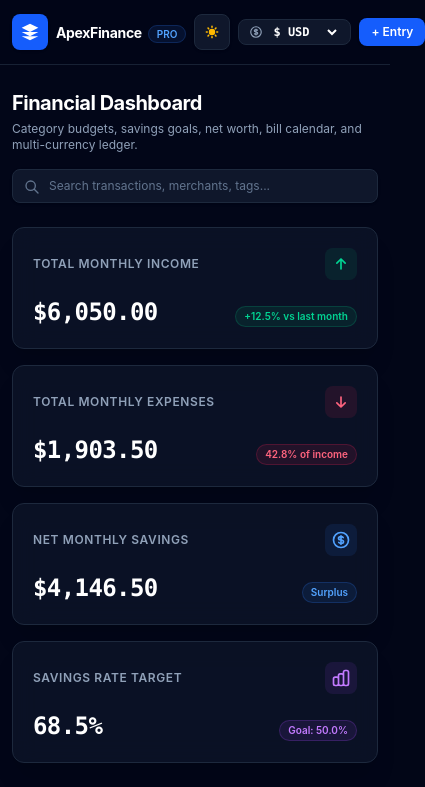
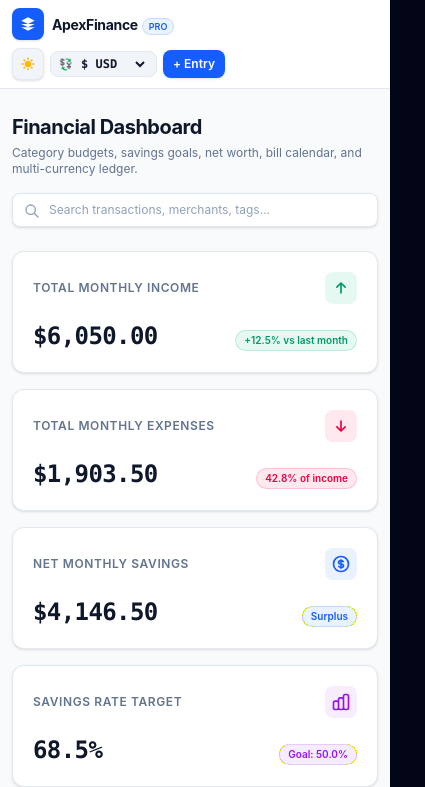
Before and after one commit to BlessedUzama/Finance-Application, a React (Vite) app: page / in a window 390 px wide. Shown: the top 787 px of the page, 425 px wide, since content can reach past the window. Built offline with nearby package versions, Linux system fonts and the light colour scheme.

Commit message:
fix: resolve iPhone SE 375px mobile header overflow and enforce instant theme DOM mutation

```diff
--- a/src/components/layout/DashboardLayout.tsx
+++ b/src/components/layout/DashboardLayout.tsx
@@ -49,26 +49,24 @@ export const DashboardLayout: React.FC<DashboardLayoutProps> = ({
     }
   };
 
-  const isDarkMode = themeMode === 'dark' || (themeMode === 'system' && window.matchMedia('(prefers-color-scheme: dark)').matches);
+  const isDarkMode = themeMode === 'dark' || (themeMode === 'system' && typeof window !== 'undefined' && window.matchMedia('(prefers-color-scheme: dark)').matches);
 
   const toggleTheme = () => {
-    // Instant 0ms toggle
-    const nextMode = isDarkMode ? 'light' : 'dark';
-    setThemeMode(nextMode);
+    setThemeMode(isDarkMode ? 'light' : 'dark');
   };
 
   return (
-    <div className="min-h-screen bg-slate-50 dark:bg-slate-950 text-slate-900 dark:text-slate-100 font-sans antialiased">
+    <div className="min-h-screen w-full max-w-full overflow-x-hidden bg-slate-50 dark:bg-slate-950 text-slate-900 dark:text-slate-100 font-sans antialiased">
       {/* Root Fixed Add Transaction Modal Overlay */}
       <AddTransactionModal />
 
       {/* Top Fixed / Sticky Navigation Bar */}
       <header className="sticky top-0 z-40 w-full border-b border-slate-200 dark:border-slate-800/80 bg-white/95 dark:bg-slate-950/95 backdrop-blur-md">
-        <div className="mx-auto flex h-16 max-w-7xl items-center justify-between px-3 sm:px-6 lg:px-8 gap-2">
+        <div className="mx-auto flex flex-wrap h-auto min-h-[4rem] max-w-7xl items-center justify-between px-3 sm:px-6 lg:px-8 py-2 gap-2">
           {/* Logo & Brand */}
-          <div className="flex items-center gap-2 sm:gap-3 shrink-0">
-            <div className="flex h-9 w-9 items-center justify-center rounded-lg bg-blue-600 font-bold text-white shadow-sm">
-              <svg className="h-5 w-5 fill-current" viewBox="0 0 24 24">
+          <div className="flex items-center gap-2 shrink-0">
+            <div className="flex h-8 w-8 sm:h-9 sm:w-9 items-center justify-center rounded-lg bg-blue-600 font-bold text-white shadow-sm">
+              <svg className="h-4 w-4 sm:h-5 sm:w-5 fill-current" viewBox="0 0 24 24">
                 <path d="M12 2L2 7l10 5 10-5-10-5zM2 17l10 5 10-5M2 12l10 5 10-5" />
               </svg>
             </div>
@@ -76,18 +74,18 @@ export const DashboardLayout: React.FC<DashboardLayoutProps> = ({
               <span className="text-sm sm:text-base font-bold tracking-tight text-slate-900 dark:text-white">
                 ApexFinance
               </span>
-              <span className="ml-1.5 rounded-full bg-blue-500/10 px-2 py-0.5 text-[10px] font-semibold text-blue-600 dark:text-blue-400 border border-blue-500/20">
+              <span className="ml-1 rounded-full bg-blue-500/10 px-1.5 py-0.5 text-[9px] sm:text-[10px] font-semibold text-blue-600 dark:text-blue-400 border border-blue-500/20">
                 PRO
               </span>
             </div>
           </div>
 
-          {/* Theme & Currency Switchers & Controls */}
-          <div className="flex items-center gap-2 sm:gap-3 shrink-0">
-            {/* Instant Light / Dark Mode Toggle Button */}
+          {/* Theme & Currency Switchers & Action Button */}
+          <div className="flex items-center gap-1.5 sm:gap-2 shrink-0">
+            {/* Theme Toggle Button */}
             <button
               onClick={toggleTheme}
-              className="flex h-9 w-9 items-center justify-center rounded-lg border border-slate-200 dark:border-slate-800 bg-slate-100 dark:bg-slate-900 text-slate-700 dark:text-slate-300 hover:bg-slate-200 dark:hover:bg-slate-800 cursor-pointer shadow-sm active:scale-95"
+              className="flex h-8 w-8 sm:h-9 sm:w-9 items-center justify-center rounded-lg border border-slate-200 dark:border-slate-800 bg-slate-100 dark:bg-slate-900 text-slate-700 dark:text-slate-300 hover:bg-slate-200 dark:hover:bg-slate-800 cursor-pointer shadow-sm active:scale-95 transition-transform"
               title={isDarkMode ? 'Switch to Light Mode' : 'Switch to Dark Mode'}
             >
               {isDarkMode ? (
@@ -101,11 +99,9 @@ export const DashboardLayout: React.FC<DashboardLayoutProps> = ({
               )}
             </button>
 
-            {/* Multi-Currency Switcher Dropdown */}
-            <div className="flex items-center gap-1.5 rounded-lg bg-slate-100 dark:bg-slate-900 border border-slate-200 dark:border-slate-800 px-2.5 py-1 text-xs font-medium text-slate-800 dark:text-slate-300">
-              <svg className="h-3.5 w-3.5 text-slate-500 dark:text-slate-400" fill="none" stroke="currentColor" viewBox="0 0 24 24">
-                <path strokeLinecap="round" strokeLinejoin="round" strokeWidth="2" d="M12 8c-1.657 0-3 .895-3 2s1.343 2 3 2 3 .895 3 2-1.343 2-3 2m0-8c1.11 0 2.08.402 2.599 1M12 8V7m0 1v8m0 0v1m0-1c-1.11 0-2.08-.402-2.599-1M21 12a9 9 0 11-18 0 9 9 0 0118 0z" />
-              </svg>
+            {/* Currency Selector */}
+            <div className="flex items-center gap-1 rounded-lg bg-slate-100 dark:bg-slate-900 border border-slate-200 dark:border-slate-800 px-2 py-1 text-xs font-medium text-slate-800 dark:text-slate-300">
+              <span className="text-[11px] font-bold text-slate-500 dark:text-slate-400">💱</span>
               <select
                 value={currentCurrency}
                 onChange={(e) => setCurrentCurrency(e.target.value as CurrencyCode)}
@@ -119,9 +115,10 @@ export const DashboardLayout: React.FC<DashboardLayoutProps> = ({
               </select>
             </div>
 
+            {/* Add Transaction Button */}
             <button
               onClick={() => setIsAddTransactionOpen(true)}
-              className="flex items-center gap-1.5 rounded-lg bg-blue-600 px-3 py-1.5 text-xs font-semibold text-white shadow-sm hover:bg-blue-500 active:scale-95 transition-all cursor-pointer"
+              className="flex items-center gap-1 rounded-lg bg-blue-600 px-2.5 sm:px-3 py-1.5 text-xs font-semibold text-white shadow-sm hover:bg-blue-500 active:scale-95 transition-all cursor-pointer"
             >
               <span>+ Entry</span>
             </button>
--- a/src/context/FinanceContext.tsx
+++ b/src/context/FinanceContext.tsx
@@ -86,21 +86,13 @@ export const FinanceProvider: React.FC<{ children: ReactNode }> = ({ children })
     return (saved as ThemeMode) || 'dark';
   });
 
-  const setThemeMode = (mode: ThemeMode) => {
-    setThemeModeState(mode);
-    localStorage.setItem('apex_theme_mode', mode);
-  };
-
-  // Sync theme mode to documentElement class and attribute
-  useEffect(() => {
+  const applyThemeToDOM = (mode: ThemeMode) => {
     const root = document.documentElement;
-
-    const applyTheme = () => {
     let isDark = false;
-      if (themeMode === 'system') {
+    if (mode === 'system') {
       isDark = window.matchMedia('(prefers-color-scheme: dark)').matches;
     } else {
-        isDark = themeMode === 'dark';
+      isDark = mode === 'dark';
     }
 
     if (isDark) {
@@ -112,11 +104,17 @@ export const FinanceProvider: React.FC<{ children: ReactNode }> = ({ children })
     }
   };
 
-    applyTheme();
+  const setThemeMode = (mode: ThemeMode) => {
+    setThemeModeState(mode);
+    localStorage.setItem('apex_theme_mode', mode);
+    applyThemeToDOM(mode);
+  };
 
+  useEffect(() => {
+    applyThemeToDOM(themeMode);
     if (themeMode === 'system') {
       const mediaQuery = window.matchMedia('(prefers-color-scheme: dark)');
-      const listener = () => applyTheme();
+      const listener = () => applyThemeToDOM('system');
       mediaQuery.addEventListener('change', listener);
       return () => mediaQuery.removeEventListener('change', listener);
     }
--- a/src/index.css
+++ b/src/index.css
@@ -1,40 +1,52 @@
 @import "tailwindcss";
 
-/* Tailwind CSS v4 class-based dark mode variant */
-@custom-variant dark (&:where(.dark, .dark *));
-
 @layer base {
-  :root {
-    --font-sans: 'Inter', system-ui, -apple-system, BlinkMacSystemFont, 'Segoe UI', Roboto, sans-serif;
+  /* Default Light Theme Variables */
+  :root,
+  html:not(.dark),
+  :root[data-theme="light"] {
     --bg-page: #f8fafc;
     --bg-header: rgba(255, 255, 255, 0.95);
     --bg-card: #ffffff;
-    --bg-card-sub: #f1f5f9;
+    --bg-subcard: #f1f5f9;
     --bg-input: #ffffff;
     --border-color: #e2e8f0;
-    --text-main: #0f172a;
+    --text-primary: #0f172a;
+    --text-secondary: #475569;
     --text-muted: #64748b;
+    --accent-blue: #2563eb;
+    --accent-emerald: #16a34a;
+    --accent-amber: #d97706;
+    --accent-rose: #dc2626;
   }
 
+  /* Dark Theme Variables */
   html.dark,
   :root[data-theme="dark"] {
     --bg-page: #020617;
     --bg-header: rgba(2, 6, 23, 0.95);
     --bg-card: #0f172a;
-    --bg-card-sub: #1e293b;
+    --bg-subcard: rgba(15, 23, 42, 0.6);
     --bg-input: #0f172a;
     --border-color: #1e293b;
-    --text-main: #f8fafc;
+    --text-primary: #f8fafc;
+    --text-secondary: #cbd5e1;
     --text-muted: #94a3b8;
+    --accent-blue: #3b82f6;
+    --accent-emerald: #10b981;
+    --accent-amber: #f59e0b;
+    --accent-rose: #f43f5e;
   }
 
-  body {
-    font-family: var(--font-sans);
+  html, body {
+    width: 100%;
+    max-width: 100vw;
+    overflow-x: hidden;
     background-color: var(--bg-page);
-    color: var(--text-main);
+    color: var(--text-primary);
+    font-family: 'Inter', system-ui, -apple-system, BlinkMacSystemFont, 'Segoe UI', Roboto, sans-serif;
     -webkit-font-smoothing: antialiased;
     -moz-osx-font-smoothing: grayscale;
-    /* Instant theme switching (0ms delay) */
     transition: none !important;
   }
 }
@@ -54,12 +66,8 @@
   border-radius: 9999px;
 }
 
-::-webkit-scrollbar-thumb:hover {
-  background: var(--text-muted);
-}
-
-/* Smooth Focus States for Accessibility */
+/* Accessible focus ring */
 *:focus-visible {
-  outline: 2px solid #3b82f6;
+  outline: 2px solid var(--accent-blue);
   outline-offset: 2px;
 }
```
Lines whose indentation alone changed are shown as unchanged.
